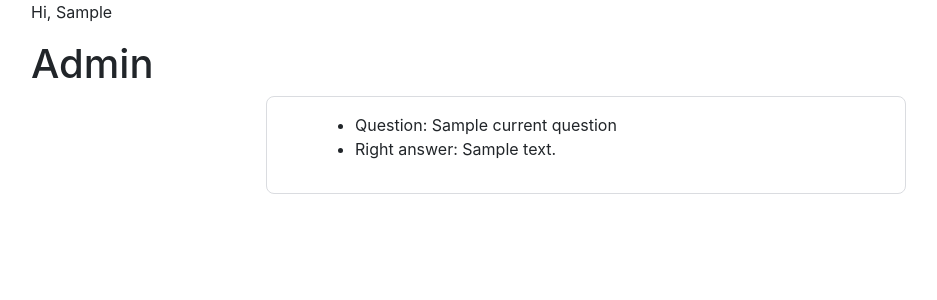
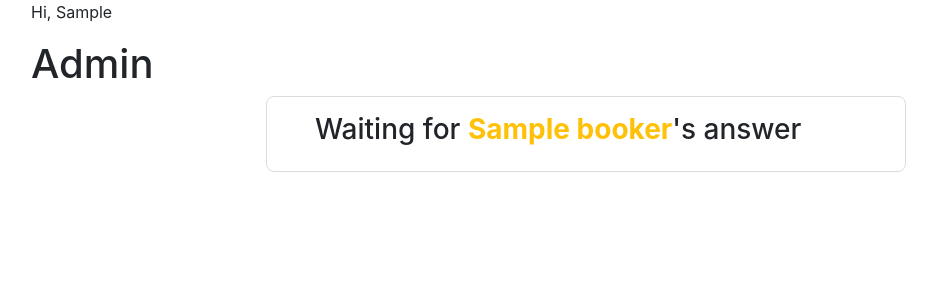
Before and after one commit to Stefano333/IronQuiz, a Flask app: template Iron_Quiz/templates/admin.html in a window 1280 px wide. Shown: the top 300 px of the page, without its empty margins (54-991 px from the left). Run offline with Flask 2, Linux system fonts and the light colour scheme; tables that the repository leaves empty or names only in its code hold one stand-in row (values such as "Sample post"); the template is opened without the code that fills it: values that come from a table or form of the project are taken from there, most other values are stand-ins (such as "Sample title", 1, 10 or a date in 2020); some libraries are stand-ins or nearby versions.

Commit message:
improved admin pages graphics

```diff
--- a/Iron_Quiz/templates/admin.html
+++ b/Iron_Quiz/templates/admin.html
@@ -69,10 +69,7 @@
     <input id="wrong-answer" class="btn btn-danger col" name="answer" type="submit" value="wrong">
 </form>
 {% else %}
-<ul>
-    <li>Question: {{ data.current_question.question }}</li>
-    <li>Right answer: {{ data.current_question.right_answer }}</li>
-</ul>
+<h3>Waiting for <span class="text-warning font-weight-bold">{{ data.current_booking.booker }}</span>'s answer</h3>
 {% endif %}
 <!-- <div class="row">
     <div class="col">{{data.status}}</div>
```
